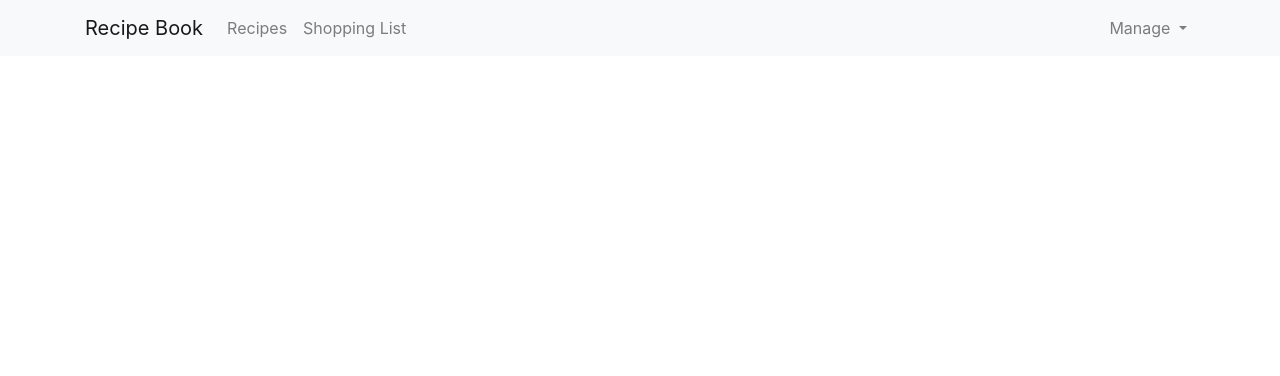
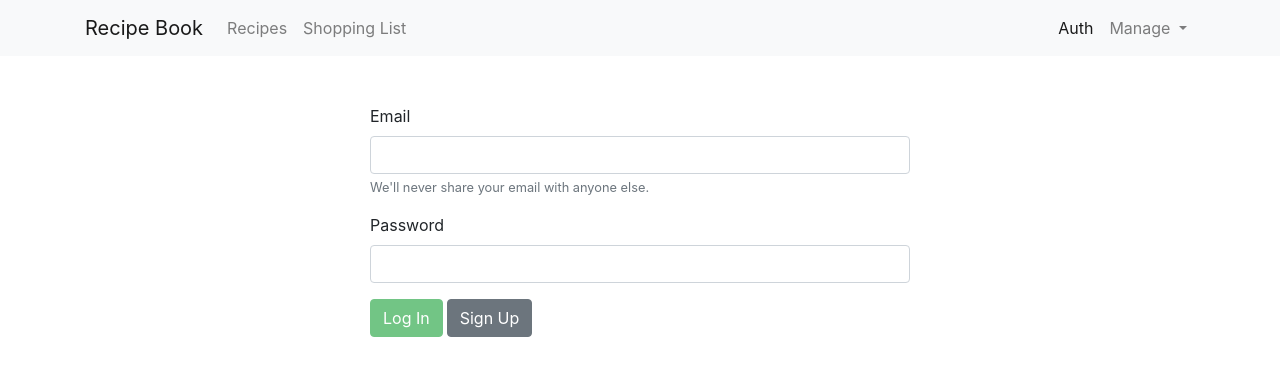
Before and after one commit to Safe-Mode/recipes-book, an Angular app: page /auth in a window 1280 px wide. Before the commit this address led to /. Shown: the top 376 px of the page. Built offline with nearby package versions, Linux system fonts and the light colour scheme.

Commit message:
Implement sign in/out methods

```diff
--- a/src/app/app-routing.module.ts
+++ b/src/app/app-routing.module.ts
@@ -6,6 +6,7 @@ import { RecipesComponent } from './pages/recipes/recipes.component';
 import { RecipeEmptyComponent } from './pages/recipes/recipe-empty/recipe-empty.component';
 import { RecipeDetailComponent } from './pages/recipes/recipe-detail/recipe-detail.component';
 import { RecipeEditComponent } from './pages/recipes/recipe-edit/recipe-edit.component';
+import { AuthComponent } from './pages/auth/auth.component';
 import { RecipesResolverService } from './services/recipes-resolver.service';
 
 const routes: Routes = [
@@ -20,7 +21,8 @@ const routes: Routes = [
       { path: ':id/edit', component: RecipeEditComponent, resolve: [RecipesResolverService] }
     ]
   },
-  { path: 'shopping-list', component: ShoppingListComponent }
+  { path: 'shopping-list', component: ShoppingListComponent },
+  { path: 'auth', component: AuthComponent }
 ];
 
 @NgModule({
--- a/src/app/app.module.ts
+++ b/src/app/app.module.ts
@@ -2,7 +2,7 @@ import { BrowserModule } from '@angular/platform-browser';
 import { NgModule } from '@angular/core';
 import { FormsModule, ReactiveFormsModule } from '@angular/forms';
 
-import { BASE_URL_TOKEN } from './config';
+import { API_KEY_TOKEN, AUTH_URL_TOKEN, BASE_URL_TOKEN } from './config';
 import { environment } from '../environments/environment';
 import { AppComponent } from './app.component';
 import { HeaderComponent } from './components/header/header.component';
@@ -20,6 +20,7 @@ import { RecipeEditComponent } from './pages/recipes/recipe-edit/recipe-edit.com
 import { RecipeService } from './services/recipe.service';
 import { ShortenPipe } from './shared/shorten.pipe';
 import { HttpClientModule } from '@angular/common/http';
+import { AuthComponent } from './pages/auth/auth.component';
 
 @NgModule({
   declarations: [
@@ -34,7 +35,8 @@ import { HttpClientModule } from '@angular/common/http';
     DropdownDirective,
     RecipeEmptyComponent,
     RecipeEditComponent,
-    ShortenPipe
+    ShortenPipe,
+    AuthComponent
   ],
   imports: [
     BrowserModule,
@@ -48,7 +50,15 @@ import { HttpClientModule } from '@angular/common/http';
     RecipeService,
     {
       provide: BASE_URL_TOKEN,
-      useValue: environment.baseUrl
+      useValue: environment.url.base
+    },
+    {
+      provide: AUTH_URL_TOKEN,
+      useValue: environment.url.auth
+    },
+    {
+      provide: API_KEY_TOKEN,
+      useValue: environment.apiKey
     }
   ],
   bootstrap: [AppComponent]
--- a/src/app/components/header/header.component.html
+++ b/src/app/components/header/header.component.html
@@ -26,6 +26,13 @@
         </ul>
 
         <ul class="navbar-nav ml-auto">
+          <li class="nav-item">
+            <a class="nav-link" routerLink="/auth" routerLinkActive="active">
+              Auth
+              <span class="sr-only" *ngIf="router.url === '/auth'">(current)</span>
+            </a>
+          </li>
+
           <li class="nav-item dropdown" appDropdown>
             <a class="nav-link dropdown-toggle" href="#" id="navbarDropdownMenuLink" role="button"
               data-toggle="dropdown" aria-haspopup="true" aria-expanded="false">
--- a/src/app/config.ts
+++ b/src/app/config.ts
@@ -1,4 +1,6 @@
 import { InjectionToken } from '@angular/core';
 import { environment } from '../environments/environment';
 
-export const BASE_URL_TOKEN = new InjectionToken<string>(environment.baseUrl);
+export const BASE_URL_TOKEN = new InjectionToken<string>(environment.url.base);
+export const AUTH_URL_TOKEN = new InjectionToken<string>(environment.url.auth);
+export const API_KEY_TOKEN = new InjectionToken<string>(environment.apiKey);
--- /dev/null
+++ b/src/app/pages/auth/auth.component.html
@@ -0,0 +1,29 @@
+<div class="row">
+  <div class="col-12 col-md-6 m-auto">
+    <p class="alert alert-danger" *ngIf="error">{{ error }}</p>
+
+    <div class="text-center" *ngIf="isLoading">
+      <div class="spinner-border" role="status">
+        <span class="sr-only">Loading...</span>
+      </div>
+    </div>
+
+    <form #authForm="ngForm" (ngSubmit)="onAuthFormSubmit(authForm)" [ngClass]="(isLoading) ? 'd-none' : 'd-block'">
+      <div class="form-group">
+        <label for="email">Email</label>
+        <input type="email" class="form-control" id="email" aria-describedby="emailHelp" ngModel name="email" required>
+        <small id="emailHelp" class="form-text text-muted">We'll never share your email with anyone else.</small>
+      </div>
+
+      <div class="form-group">
+        <label for="password">Password</label>
+        <input type="password" class="form-control" id="password" ngModel name="password" required minlength="6">
+      </div>
+
+      <button type="submit" class="btn btn-success mr-1"
+              [disabled]="!authForm.valid">{{ (isLoginMode) ? 'Log In' : 'Sign Up' }}</button>
+      <button type="button" class="btn btn-secondary"
+              (click)="switchMode();">{{ (isLoginMode) ? 'Sign Up' : 'Log In' }}</button>
+    </form>
+  </div>
+</div>
--- /dev/null
+++ b/src/app/pages/auth/auth.component.ts
@@ -0,0 +1,53 @@
+import { Component, OnInit } from '@angular/core';
+import { NgForm } from '@angular/forms';
+import { Observable } from 'rxjs';
+
+import { AuthResponseData, AuthService } from '../../services/auth.service';
+
+@Component({
+  selector: 'app-auth',
+  templateUrl: './auth.component.html',
+  styleUrls: ['./auth.component.css']
+})
+export class AuthComponent implements OnInit {
+
+  isLoginMode = true;
+  isLoading = false;
+  error = null;
+
+  constructor(private authService: AuthService) {
+  }
+
+  ngOnInit() {
+  }
+
+  switchMode(): void {
+    this.isLoginMode = !this.isLoginMode;
+  }
+
+  onAuthFormSubmit(form: NgForm): void {
+    if (form.valid) {
+      const { email, password } = form.value;
+      const authMethod = (this.isLoginMode) ? 'logInUser' : 'signUpUser';
+      let authObs: Observable<AuthResponseData>;
+
+      this.isLoading = true;
+      authObs = this.authService[authMethod](email, password);
+
+      authObs.subscribe(
+        (response: AuthResponseData) => {
+          console.log(response);
+          this.error = null;
+          this.isLoading = false;
+          form.reset();
+        },
+        (errorMessage: string) => {
+          console.log(errorMessage);
+          this.error = errorMessage;
+          this.isLoading = false;
+        }
+      );
+    }
+  }
+
+}
--- /dev/null
+++ b/src/app/services/auth.service.ts
@@ -0,0 +1,64 @@
+import { Inject, Injectable } from '@angular/core';
+import { HttpClient } from '@angular/common/http';
+import { Observable, throwError } from 'rxjs';
+import { catchError } from 'rxjs/operators';
+
+import { API_KEY_TOKEN, AUTH_URL_TOKEN } from '../config';
+
+enum ErrorMessage {
+  EMAIL_EXISTS = 'This email is already exists',
+  EMAIL_NOT_FOUND = 'This email does not exists. You need to sign up',
+  INVALID_PASSWORD = 'You have entered invalid password',
+  DEFAULT = 'Unknown error is occurred'
+}
+
+export interface AuthResponseData {
+  idToken: string;
+  email: string;
+  refreshToken: string;
+  expiresIn: string;
+  localId: string;
+  registered?: boolean;
+}
+
+@Injectable({
+  providedIn: 'root'
+})
+export class AuthService {
+
+  constructor(
+    @Inject(AUTH_URL_TOKEN)
+    private authUrl: string,
+    @Inject(API_KEY_TOKEN)
+    private apiKey: string,
+    private http: HttpClient
+  ) {
+  }
+
+  private static handleError({ error }): Observable<AuthResponseData> {
+    const errorMessage = (!error || !error.error) ? ErrorMessage.DEFAULT : ErrorMessage[error.error.message];
+    return throwError(errorMessage);
+  }
+
+  signUpUser(email: string, password: string): Observable<AuthResponseData> {
+    return this.http
+      .post<AuthResponseData>(
+        `${this.authUrl}accounts:signUp?key=${this.apiKey}`,
+        { email, password, returnSecureToken: true }
+      )
+      .pipe(
+        catchError(AuthService.handleError)
+      );
+  }
+
+  logInUser(email: string, password: string): Observable<AuthResponseData> {
+    return this.http
+      .post<AuthResponseData>(
+        `${this.authUrl}accounts:signInWithPassword?key=${this.apiKey}`,
+        { email, password, returnSecureToken: true }
+      )
+      .pipe(
+        catchError(AuthService.handleError)
+      );
+  }
+}
--- a/src/environments/environment.ts
+++ b/src/environments/environment.ts
@@ -4,7 +4,11 @@
 
 export const environment = {
   production: false,
-  baseUrl: 'https://recipes-book-a7c90.firebaseio.com/'
+  url: {
+    base: 'https://recipes-book-a7c90.firebaseio.com/',
+    auth: 'https://identitytoolkit.googleapis.com/v1/'
+  },
+  apiKey: 'AIzaSyAZum_wFXrL_XQxK_scIPWOXXGb3uCuQsI'
 };
 
 /*
```
Also changed, not shown: src/app/pages/auth/auth.component.css (added).
